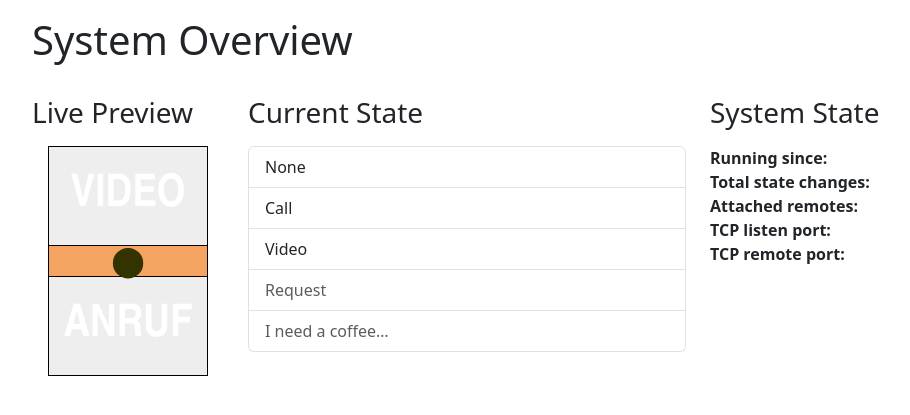
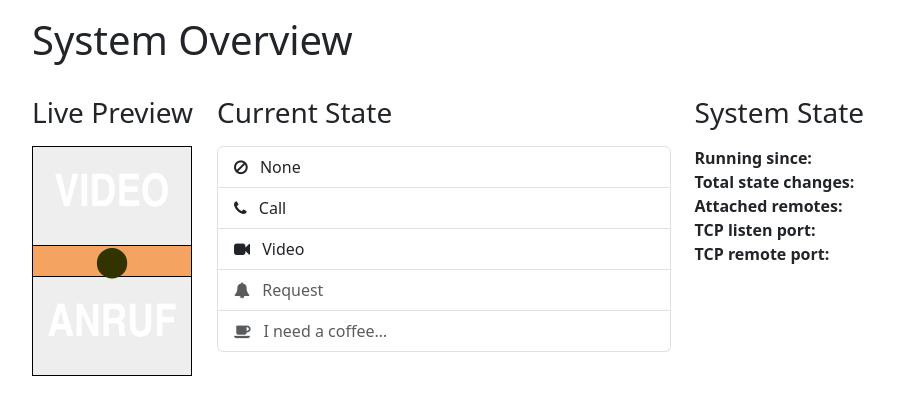
Before and after one commit to nbe95/home-office-light, a Flask app: template templates/state.html in a window 1280 px wide. Shown: the part 56-471 px from the top of the page, without its empty margins (50-960 px from the left). Run offline with Flask 2, Linux system fonts and the light colour scheme; the template is opened without the code that fills it, so the values that code supplies are empty; parts of the project's set-up code (start-up, migrations or seed data) failed here and were passed over; some libraries are stand-ins or nearby versions.

Commit message:
Add fancy icons!

```diff
--- a/static/layout.css
+++ b/static/layout.css
@@ -3,7 +3,7 @@ h1, h2, h3, h4, h5, h6 {
 }
 
 #ninelight {
-    margin: 1em;
+    margin: 0;
 }
 
 #ninelight div.top,
--- a/templates/state.html
+++ b/templates/state.html
@@ -1,6 +1,11 @@
 {% extends "base.html" %}
 
 {% block title %}State{% endblock %}
+
+{% block styles %}
+    {{ super() }}
+    <link rel="stylesheet" href="https://cdnjs.cloudflare.com/ajax/libs/font-awesome/4.7.0/css/font-awesome.min.css">
+{% endblock %}
 
 {% block content %}
     <div class="container" role="main">
@@ -26,22 +31,27 @@
                 <div class="list-group">
                     <a href="/state?new=none"
                         class="list-group-item list-group-item-action {% if current_state == 'none' %}active {% endif %}">
+                        <i class="fa fa-ban"></i>&ensp;
                         None
                     </a>
                     <a href="/state?new=call"
                         class="list-group-item list-group-item-action {% if current_state == 'call' %}active {% endif %}">
+                        <i class="fa fa-phone"></i>&ensp;
                         Call
                     </a>
                     <a href="/state?new=video"
                         class="list-group-item list-group-item-action {% if current_state == 'video' %}active {% endif %}">
+                        <i class="fa fa-video-camera"></i>&ensp;
                         Video
                     </a>
                     <a href="/state?new=request"
                         class="list-group-item list-group-item-action {% if current_state == 'request' %}active {% endif %}{% if current_state != 'video' %}disabled {% endif %}">
+                        <i class="fa fa-bell"></i>&ensp;
                         Request
                     </a>
                     <a href="/state?new=coffee"
                         class="list-group-item list-group-item-action {% if current_state == 'coffee' %}active {% endif %}{% if current_state != 'none' %}disabled {% endif %}">
+                        <i class="fa fa-coffee"></i>&ensp;
                         I need a coffee&hellip;
                     </a>
                 </div>
```
